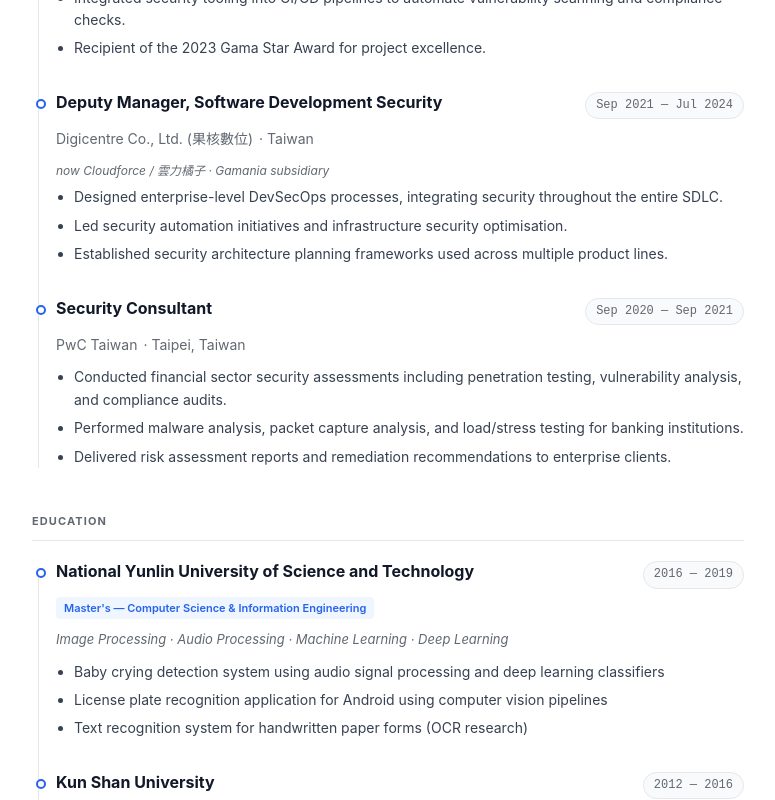
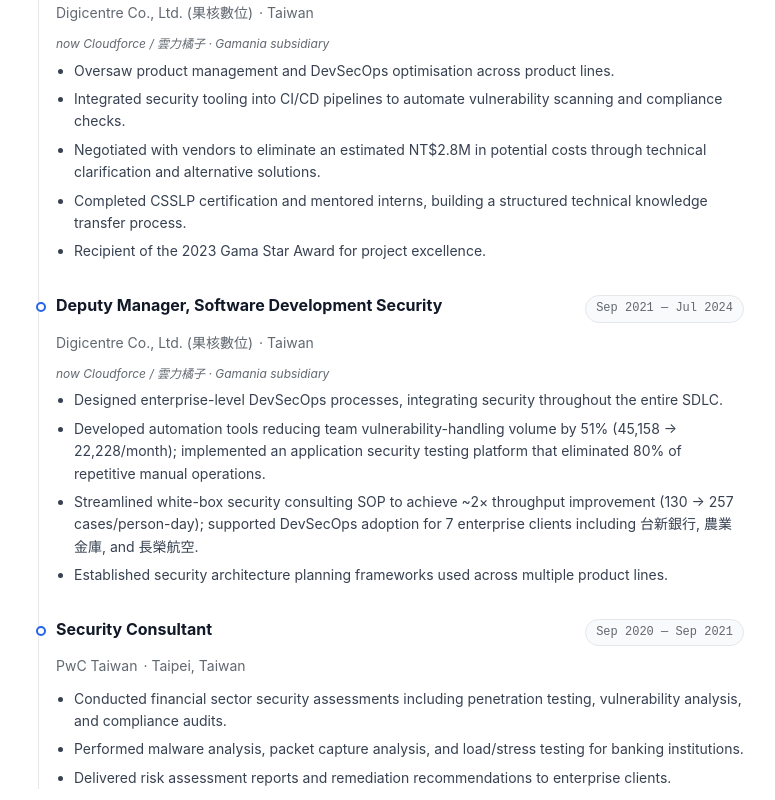
Before and after one commit to Lung-Yu/personal-sites_V2, a React (Vite) app: page /personal-sites_V2/resume in a window 1280 px wide. Shown: the part 1080-1880 px from the top of the page, without its empty margins (252-1027 px from the left). Built offline with nearby package versions, Linux system fonts and the light colour scheme.

Commit message:
feat: enrich experience highlights and add Nov 2025 talk from perf review data

```diff
--- a/src/data/profile.ts
+++ b/src/data/profile.ts
@@ -266,11 +266,15 @@
       en: [
         'Lead product ownership and set secure development standards across engineering teams.',
         'Conduct architecture security assessments and drive technical leadership for product development.',
+        'Migrated Polisana vulnerability management platform to GCP with IaC (Terraform), improving deployment reliability and scalability.',
+        'Led Japan API integration project to successful v1.0.0 production launch, enforcing architecture review and security code review standards.',
         'Built an AI-powered security consultant using RAG pipelines and LLM integration, enabling automated security Q&A and knowledge retrieval.',
       ],
       zh: [
         '主導產品規劃，制定跨工程團隊的安全開發標準。',
         '執行架構安全評估，推動產品開發的技術領導。',
+        '將 Polisana 弱點管理平台遷移至 GCP，採用 IaC（Terraform），提升部署可靠性與可擴展性。',
+        '主導日本 API 串接專案順利完成 1.0.0 上線，建立架構審查與安全碼審標準。',
         '以 RAG 流水線與 LLM 整合，獨力打造 AI 驅動資安顧問系統，實現自動化資安問答與知識檢索。',
       ],
     },
@@ -323,11 +327,15 @@
       en: [
         'Oversaw product management and DevSecOps optimisation across product lines.',
         'Integrated security tooling into CI/CD pipelines to automate vulnerability scanning and compliance checks.',
+        'Negotiated with vendors to eliminate an estimated NT$2.8M in potential costs through technical clarification and alternative solutions.',
+        'Completed CSSLP certification and mentored interns, building a structured technical knowledge transfer process.',
         'Recipient of the 2023 Gama Star Award for project excellence.',
       ],
       zh: [
         '監管各產品線的產品管理與 DevSecOps 優化。',
         '將安全工具整合至 CI/CD 流水線，自動化弱點掃描與合規檢查。',
+        '透過技術澄清與替代方案與廠商協調，節省約 280 萬元潛在費用。',
+        '取得 CSSLP 認證，指導實習生並建立結構化的技術傳承機制。',
         '榮獲 2023 年 Gama Star 專案卓越獎。',
       ],
     },
@@ -345,12 +353,14 @@
     highlights: {
       en: [
         'Designed enterprise-level DevSecOps processes, integrating security throughout the entire SDLC.',
-        'Led security automation initiatives and infrastructure security optimisation.',
+        'Developed automation tools reducing team vulnerability-handling volume by 51% (45,158 → 22,228/month); implemented an application security testing platform that eliminated 80% of repetitive manual operations.',
+        'Streamlined white-box security consulting SOP to achieve ~2× throughput improvement (130 → 257 cases/person-day); supported DevSecOps adoption for 7 enterprise clients including 台新銀行, 農業金庫, and 長榮航空.',
         'Established security architecture planning frameworks used across multiple product lines.',
       ],
       zh: [
         '設計企業級 DevSecOps 流程，將安全性整合至完整 SDLC 中。',
-        '主導安全自動化計畫與基礎設施安全優化。',
+        '開發自動化工具，將團隊弱點處理量降低 51%（45,158 → 22,228 件/月）；導入應用程式安全檢測平台，消除 80% 的重複性人工作業。',
+        '優化白箱安全顧問 SOP，效率提升約 2 倍（130 → 257 件/人天）；協助台新銀行、農業金庫、長榮航空等 7 家企業客戶導入 DevSecOps。',
         '建立跨多產品線使用的資安架構規劃框架。',
       ],
     },
@@ -510,6 +520,17 @@
 ]
 
 export const talks: Talk[] = [
+  {
+    title: {
+      en: 'SSDLC in the AI Era',
+      zh: 'AI 時代的 SSDLC',
+    },
+    event: 'Cloud Alliance Battleship (雲端聯合戰艦)',
+    date: { en: 'November 2025', zh: '2025年11月' },
+    location: 'Taiwan',
+    slides: '',
+    video: '',
+  },
   {
     title: {
       en: 'AI Era Team Management Challenges and Strategies',
```
